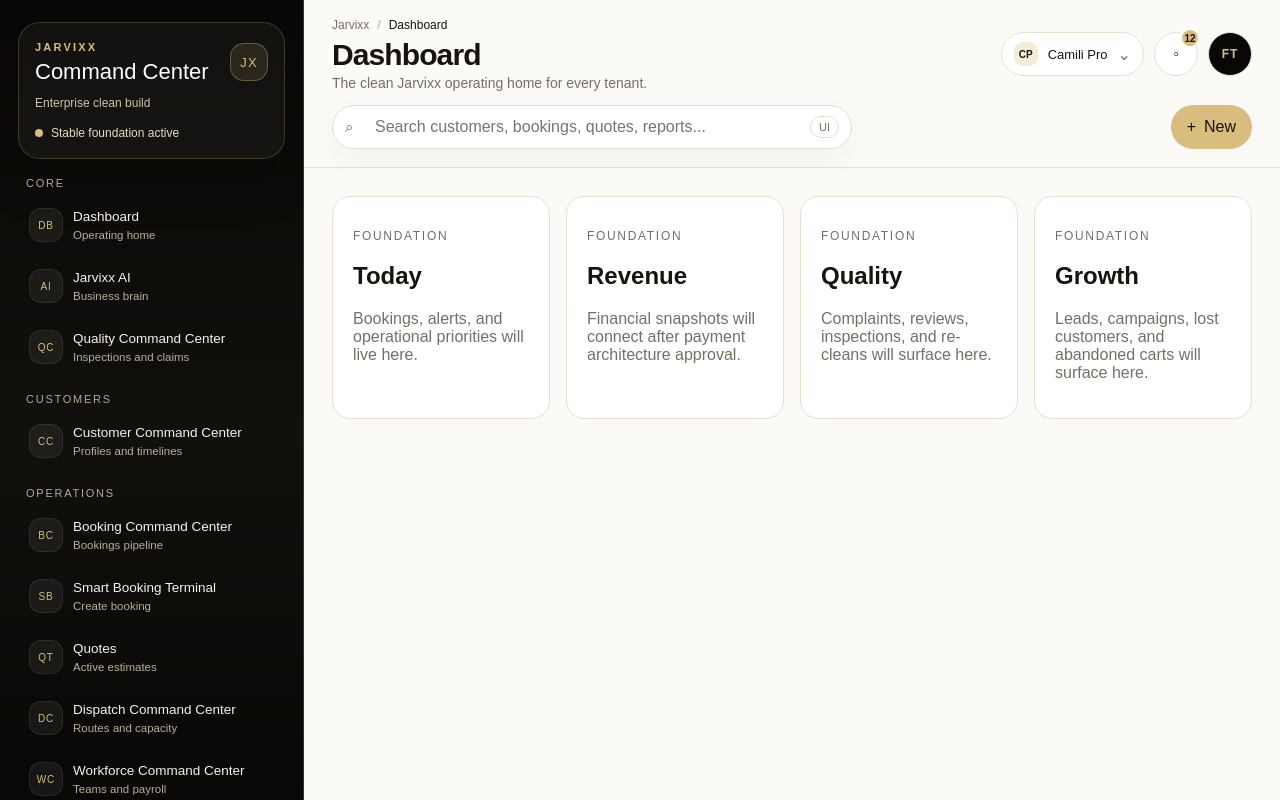
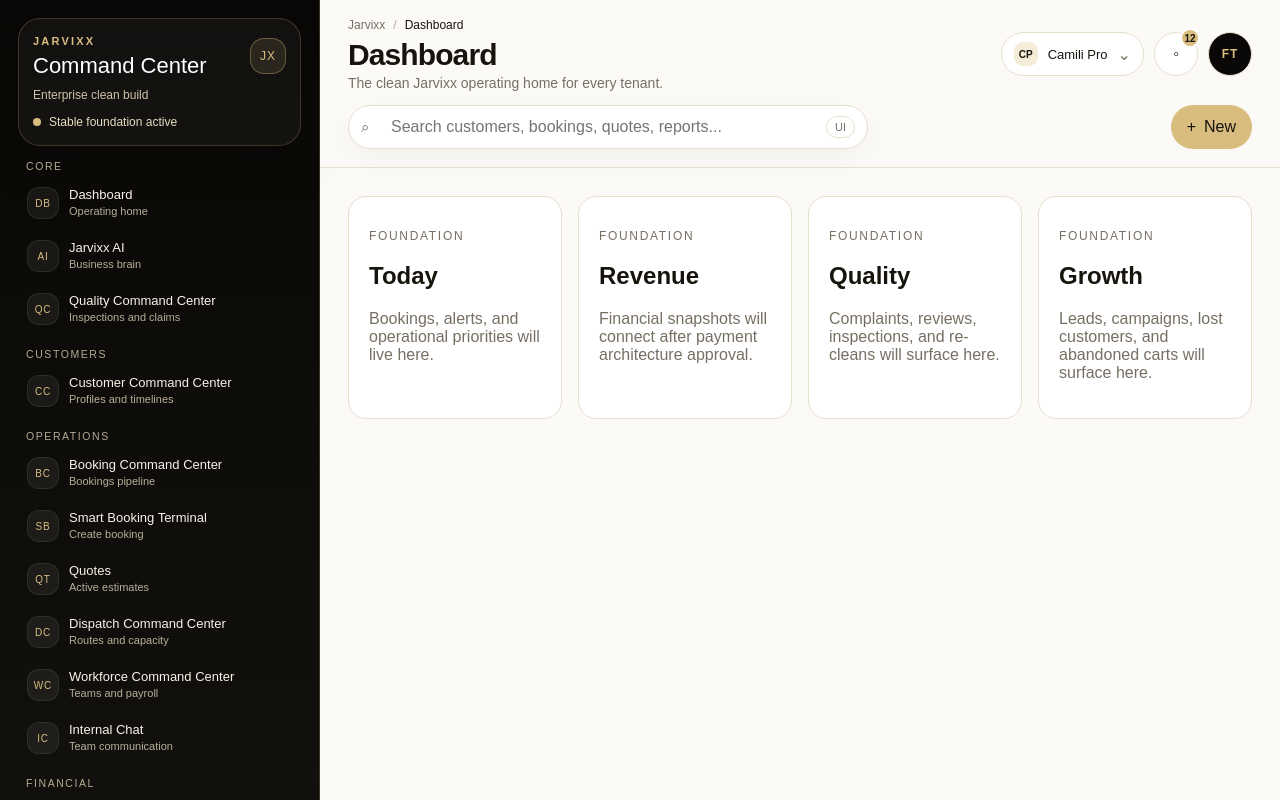
Before and after one commit to 360jarvis/JARVISV4, a Next.js app: page /app in a window 1280 px wide. Shown: the top 800 px of the page. Built offline with nearby package versions, Linux system fonts and the light colour scheme.

Commit message:
Use single page scroll for sidebar

```diff
--- a/components/layout/AppShell.tsx
+++ b/components/layout/AppShell.tsx
@@ -4,7 +4,7 @@ import TopNavigation from './TopNavigation';
 
 export default function AppShell(props: { title: string; subtitle: string; children?: ReactNode }) {
   return (
-    <div style={{ display: 'grid', gridTemplateColumns: '304px 1fr', minHeight: '100vh', background: 'var(--jarvixx-ivory)' }}>
+    <div style={{ display: 'grid', gridTemplateColumns: '320px 1fr', minHeight: '100vh', background: 'var(--jarvixx-ivory)' }}>
       <Sidebar />
       <main style={{ minWidth: 0 }}>
         <TopNavigation title={props.title} subtitle={props.subtitle} />
--- a/components/layout/Sidebar.tsx
+++ b/components/layout/Sidebar.tsx
@@ -72,8 +72,8 @@ function SidebarBrand() {
   return (
     <div
       style={{
-        marginBottom: 18,
-        padding: '18px 16px',
+        marginBottom: 14,
+        padding: '16px 14px',
         border: '1px solid rgba(216,189,127,0.22)',
         borderRadius: 22,
         background: 'rgba(255,255,255,0.04)',
@@ -88,23 +88,23 @@ function SidebarBrand() {
         <div
           aria-hidden="true"
           style={{
-            width: 38,
-            height: 38,
+            width: 36,
+            height: 36,
             borderRadius: 14,
             border: '1px solid rgba(216,189,127,0.35)',
             background: 'rgba(216,189,127,0.12)',
             display: 'grid',
             placeItems: 'center',
             color: 'var(--jarvixx-gold)',
-            fontSize: 13,
+            fontSize: 12,
             letterSpacing: '0.08em'
           }}
         >
           JX
         </div>
       </div>
-      <div style={{ color: '#cfc2a9', fontSize: 12, marginTop: 12, lineHeight: 1.45 }}>Enterprise clean build</div>
-      <div style={{ marginTop: 14, display: 'flex', alignItems: 'center', gap: 8, color: '#e9dcc1', fontSize: 12 }}>
+      <div style={{ color: '#cfc2a9', fontSize: 12, marginTop: 10, lineHeight: 1.35 }}>Enterprise clean build</div>
+      <div style={{ marginTop: 12, display: 'flex', alignItems: 'center', gap: 8, color: '#e9dcc1', fontSize: 12 }}>
         <span style={{ width: 8, height: 8, borderRadius: 99, background: 'var(--jarvixx-gold)', display: 'inline-block' }} />
         Stable foundation active
       </div>
@@ -118,11 +118,11 @@ function SidebarItem({ item }: { item: NavItem }) {
       href={item.href}
       style={{
         display: 'grid',
-        gridTemplateColumns: '34px 1fr',
+        gridTemplateColumns: '32px 1fr',
         gap: 10,
         alignItems: 'center',
-        padding: '10px 10px',
-        borderRadius: 16,
+        padding: '8px 8px',
+        borderRadius: 15,
         color: '#f8f3e8',
         border: '1px solid transparent',
         transition: 'background 160ms ease, border-color 160ms ease, transform 160ms ease'
@@ -131,8 +131,8 @@ function SidebarItem({ item }: { item: NavItem }) {
       <span
         aria-hidden="true"
         style={{
-          width: 34,
-          height: 34,
+          width: 32,
+          height: 32,
           borderRadius: 12,
           display: 'grid',
           placeItems: 'center',
@@ -146,8 +146,8 @@ function SidebarItem({ item }: { item: NavItem }) {
         {item.initials}
       </span>
       <span style={{ minWidth: 0 }}>
-        <span style={{ display: 'block', fontSize: 13.5, lineHeight: 1.2 }}>{item.label}</span>
-        <span style={{ display: 'block', color: '#b9ae98', fontSize: 11.5, marginTop: 3, lineHeight: 1.25 }}>{item.description}</span>
+        <span style={{ display: 'block', fontSize: 13, lineHeight: 1.15 }}>{item.label}</span>
+        <span style={{ display: 'block', color: '#b9ae98', fontSize: 11, marginTop: 2, lineHeight: 1.2 }}>{item.description}</span>
       </span>
     </a>
   );
@@ -156,8 +156,8 @@ function SidebarItem({ item }: { item: NavItem }) {
 function SidebarSection({ group }: { group: NavGroup }) {
   return (
     <section aria-label={group.title}>
-      <div style={{ color: '#b7aa92', fontSize: 11, letterSpacing: '0.16em', textTransform: 'uppercase', margin: '0 8px 8px' }}>{group.title}</div>
-      <div style={{ display: 'grid', gap: 5 }}>
+      <div style={{ color: '#b7aa92', fontSize: 10.5, letterSpacing: '0.15em', textTransform: 'uppercase', margin: '0 8px 6px' }}>{group.title}</div>
+      <div style={{ display: 'grid', gap: 3 }}>
         {group.items.map((item) => (
           <SidebarItem key={item.href} item={item} />
         ))}
@@ -173,16 +173,14 @@ export default function Sidebar() {
       style={{
         background: 'linear-gradient(180deg, #090806 0%, #11100d 54%, #090806 100%)',
         color: 'white',
-        padding: '22px 18px',
+        padding: '18px 18px 28px',
         borderRight: '1px solid rgba(216,189,127,0.24)',
-        position: 'sticky',
-        top: 0,
-        height: '100vh',
-        overflowY: 'auto'
+        minHeight: '100vh',
+        alignSelf: 'start'
       }}
     >
       <SidebarBrand />
-      <nav style={{ display: 'grid', gap: 18 }}>
+      <nav style={{ display: 'grid', gap: 14 }}>
         {navGroups.map((group) => (
           <SidebarSection key={group.title} group={group} />
         ))}
```
